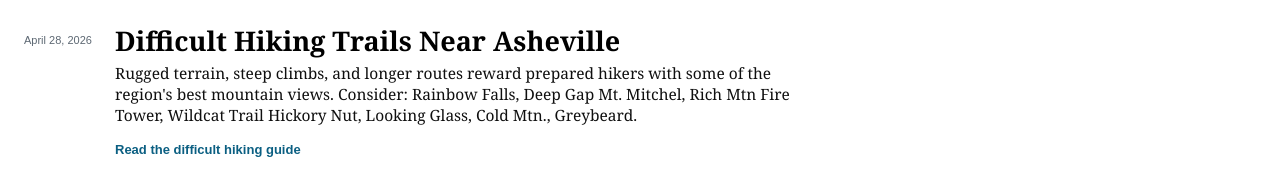
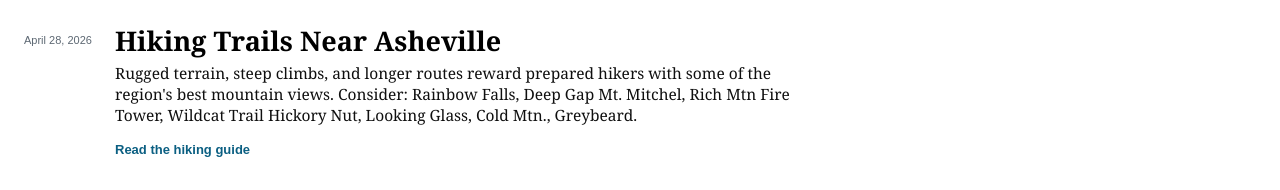
Before and after one commit to dnkww/my-test-web, a plain HTML site: page index.html in a window 1280 px wide. Shown: the part 877-1067 px from the top of the page. Drawn offline with Linux system fonts and the light colour scheme.

Commit message:
Add files via upload

```diff
--- a/index.html
+++ b/index.html
@@ -56,9 +56,9 @@
       <article class="story story-text-only">
         <time datetime="2026-04-28" class="story-date">April 28, 2026</time>
         <div class="story-copy">
-          <h2>Difficult Hiking Trails Near Asheville</h2>
+          <h2>Hiking Trails Near Asheville</h2>
           <p class="dek">Rugged terrain, steep climbs, and longer routes reward prepared hikers with some of the region&apos;s best mountain views. Consider: Rainbow Falls, Deep Gap Mt. Mitchel, Rich Mtn Fire Tower, Wildcat Trail Hickory Nut, Looking Glass, Cold Mtn., Greybeard.</p>
-          <a class="story-link" href="https://www.exploreasheville.com/outdoor-adventures/hiking/difficult">Read the difficult hiking guide</a>
+          <a class="story-link" href="https://www.exploreasheville.com/outdoor-adventures/hiking/difficult">Read the hiking guide</a>
         </div>
       </article>
     </main>
```
